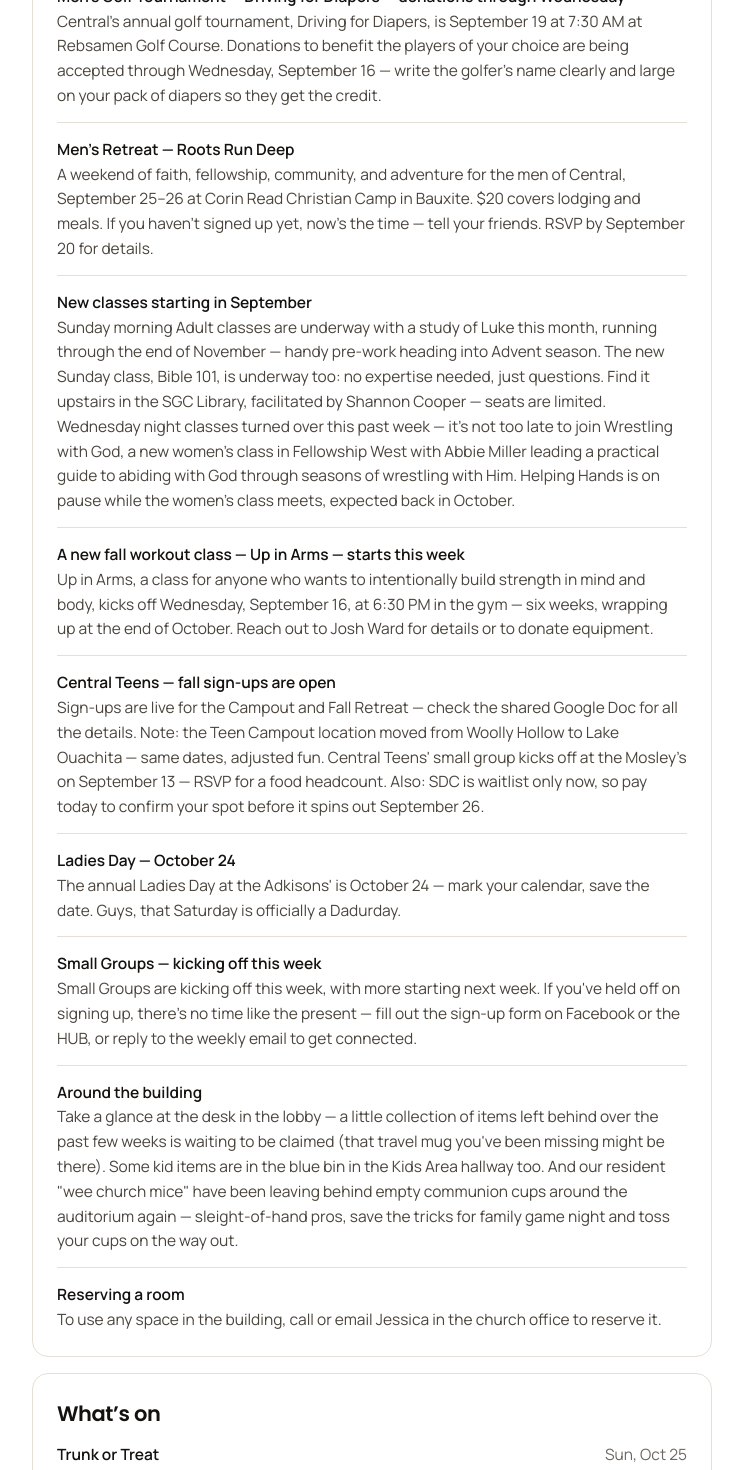
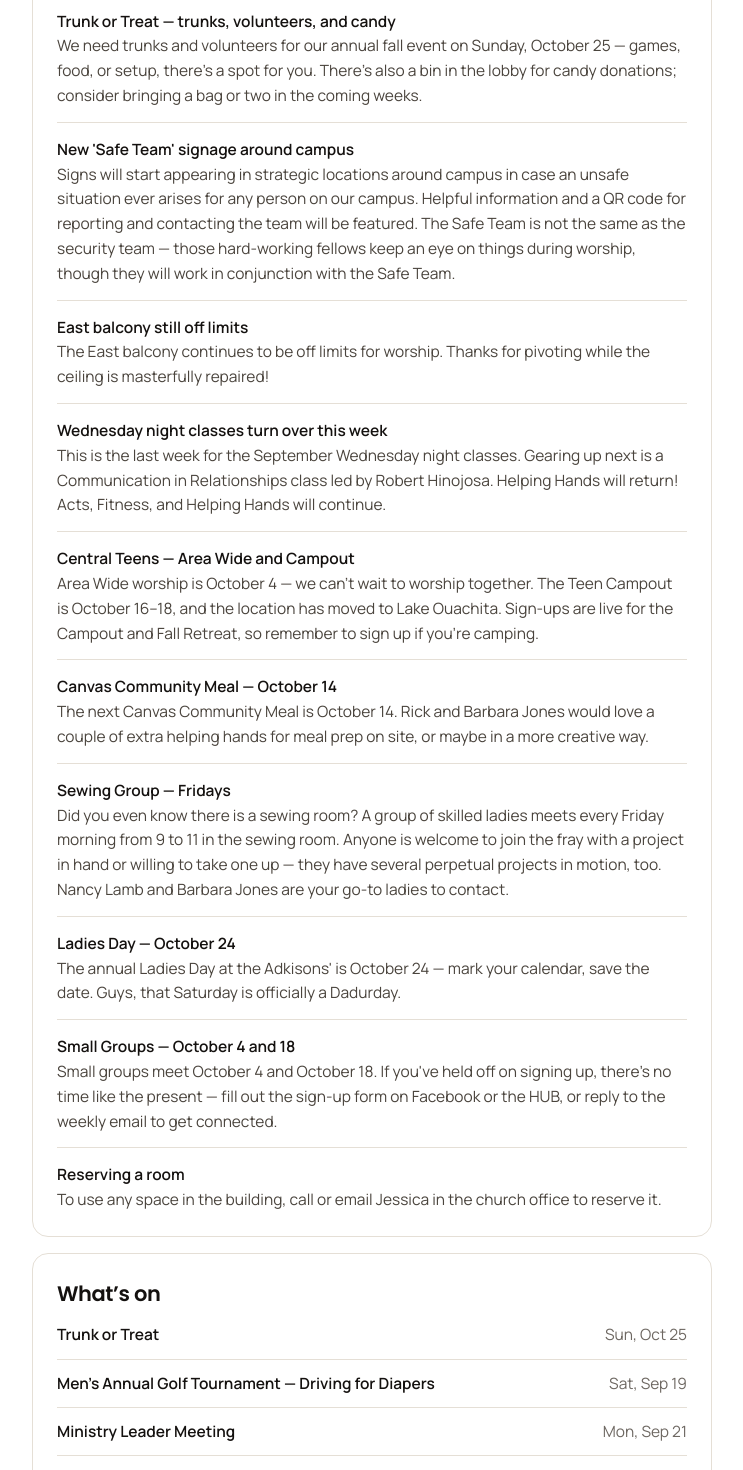
Before and after one commit to tmcmanus1994/central-church, a Next.js app: page /hub in a window 1280 px wide. Shown: the part 840-2310 px from the top of the page, without its empty margins (268-1011 px from the left). Built offline with nearby package versions, Linux system fonts and the light colour scheme.

Commit message:
Bulletin update — September 27, 2026
Co-Authored-By: Claude Sonnet 5.5 <noreply@anthropic.com>

```diff
--- a/src/content/bulletin-events.ts
+++ b/src/content/bulletin-events.ts
@@ -30,49 +30,6 @@ export interface BulletinEvent extends ChurchEvent {
 
 export const bulletinEvents: BulletinEvent[] = [
   {
-    slug: "mentorship-kickoff",
-    title: "OnRamp Mentoring Kickoff",
-    start: "2026-09-01T09:00:00-05:00",
-    allDay: true,
-    location: "823 W 6th St, Little Rock",
-    description:
-      "Mentoring starts back for the school year, meeting Tuesday evenings.",
-    tag: "Outreach",
-    ministrySlug: "outreach",
-    aliases: ["Mentorship Kickoff", "OnRamp Kickoff", "Mentoring Kickoff"],
-  },
-  {
-    slug: "area-wide-worship",
-    title: "Area Wide Worship Night",
-    start: "2026-08-30T18:00:00-05:00",
-    location: "823 W 6th St, Little Rock",
-    description:
-      "Central hosts the central Arkansas family of churches for an evening of song and prayer. No childcare is provided, though the kids area will be open for movers and shakers.",
-    tag: "All Church",
-    aliases: ["Area Wide Worship"],
-  },
-  {
-    slug: "sunday-funday-sept-6",
-    title: "Sunday Funday",
-    start: "2026-09-06T09:00:00-05:00",
-    allDay: true,
-    location: "Central Kids Wing",
-    description: "A morning of games and fun for Central Kids.",
-    tag: "Central Kids",
-    ministrySlug: "children",
-  },
-  {
-    slug: "canvas-community-meal-sept9",
-    title: "Canvas Community Meal",
-    start: "2026-09-09T18:00:00-05:00",
-    location: "823 W 6th St, Little Rock",
-    description:
-      "Serving the homeless community an evening meal, as we do the second Wednesday of every month.",
-    tag: "Outreach",
-    ministrySlug: "outreach",
-    aliases: ["Canvas", "Canvas Community", "Canvas Meal"],
-  },
-  {
     slug: "mens-golf-tournament",
     title: "Men's Annual Golf Tournament — Driving for Diapers",
     start: "2026-09-19T07:30:00-05:00",
@@ -97,28 +54,6 @@ export const bulletinEvents: BulletinEvent[] = [
     aliases: ["Roots Run Deep"],
   },
   {
-    slug: "small-groups-kickoff",
-    title: "Small Groups Kickoff",
-    start: "2026-09-13T09:00:00-05:00",
-    allDay: true,
-    location: "823 W 6th St, Little Rock",
-    description:
-      "Small Groups kick off for the year. If you're on the fence or need some direction, fill out the sign-up form on Facebook or the HUB.",
-    tag: "Life Groups",
-    ministrySlug: "life-groups",
-  },
-  {
-    slug: "teens-small-group-kickoff",
-    title: "Central Teens Small Group Kickoff",
-    start: "2026-09-13T09:00:00-05:00",
-    allDay: true,
-    location: "The Mosley's",
-    offsite: true,
-    description: "Central Teens' small group kicks off at the Mosley's — RSVP for a food headcount.",
-    tag: "Central Teens",
-    ministrySlug: "teens",
-  },
-  {
     slug: "teens-sdc-trip",
     title: "Teens Trip — Silver Dollar City",
     start: "2026-09-26T09:00:00-05:00",
@@ -137,7 +72,7 @@ export const bulletinEvents: BulletinEvent[] = [
     allDay: true,
     location: "823 W 6th St, Little Rock",
     description:
-      "Weekly children's giving in the galvanized tub makes its comeback. More info as the first Sunday of the month gets closer.",
+      "Kids' giving in the galvanized tub at the front of the auditorium helps fund Thanksgiving meals for Central friends and neighbors. Weekly giving starts October 4.",
     tag: "All Church",
   },
   {
@@ -156,7 +91,7 @@ export const bulletinEvents: BulletinEvent[] = [
     start: "2026-10-14T18:00:00-05:00",
     location: "823 W 6th St, Little Rock",
     description:
-      "Serving the homeless community an evening meal, as we do the second Wednesday of every month.",
+      "Serving the homeless community an evening meal, as we do the second Wednesday of every month. A couple of extra helping hands are welcome for meal prep on site.",
     tag: "Outreach",
     ministrySlug: "outreach",
     aliases: ["Canvas", "Canvas Community", "Canvas Meal"],
@@ -168,7 +103,7 @@ export const bulletinEvents: BulletinEvent[] = [
     allDay: true,
     location: "823 W 6th St, Little Rock",
     description:
-      "Candy donation bins will be in the lobby in the coming weeks to help supply games for the costumed ones.",
+      "Trunks and volunteers are needed for games, food, or setup — sign up in the weekly email. A bin in the lobby collects candy donations for the friends and neighbors attending our annual fall event.",
     tag: "All Church",
   },
   {
@@ -209,6 +144,54 @@ export const bulletinEvents: BulletinEvent[] = [
     description: "Baby shower for Emelia Duréy.",
     tag: "All Church",
     aliases: ["E. Duréy baby shower", "E. Durey baby shower"],
+  },
+  {
+    slug: "small-groups-oct4",
+    title: "Small Groups Meet",
+    start: "2026-10-04T09:00:00-05:00",
+    allDay: true,
+    location: "823 W 6th St, Little Rock",
+    description:
+      "Small groups meet. If you haven't signed up, fill out the sign-up form on Facebook or the HUB.",
+    tag: "Life Groups",
+    ministrySlug: "life-groups",
+    aliases: ["Small groups meet"],
+  },
+  {
+    slug: "teen-campout",
+    title: "Teen Campout",
+    start: "2026-10-16T00:00:00-05:00",
+    end: "2026-10-18T23:59:00-05:00",
+    allDay: true,
+    location: "Lake Ouachita",
+    offsite: true,
+    description:
+      "Central Teens' fall campout, now at Lake Ouachita. Sign-ups are live — remember to sign up if you're camping.",
+    tag: "Central Teens",
+    ministrySlug: "teens",
+    aliases: ["Campout", "Teens Campout"],
+  },
+  {
+    slug: "small-groups-oct18",
+    title: "Small Groups Meet",
+    start: "2026-10-18T09:00:00-05:00",
+    allDay: true,
+    location: "823 W 6th St, Little Rock",
+    description:
+      "Small groups meet. If you haven't signed up, fill out the sign-up form on Facebook or the HUB.",
+    tag: "Life Groups",
+    ministrySlug: "life-groups",
+    aliases: ["Small groups meet"],
+  },
+  {
+    slug: "daylight-saving-ends",
+    title: "Daylight Saving Time Ends",
+    start: "2026-11-01T09:00:00-06:00",
+    allDay: true,
+    location: "823 W 6th St, Little Rock",
+    description: "Fall back! Clocks go back one hour.",
+    tag: "All Church",
+    aliases: ["Daylight Savings"],
   },
   {
     slug: "ministry-leader-meeting",
@@ -317,6 +300,38 @@ export const withheldFromBulletin: { item: string; reason: string }[] = [
     item: "Roger Baker — health struggles",
     reason: "health information about a named individual",
   },
+  {
+    item: "The McEuen family — grieving the death of John (uncle to Matt McEuen)",
+    reason: "bereavement information about named individuals",
+  },
+  {
+    item: "Matt Thomas — hospitalized in Conway with a virus",
+    reason: "health information about a named individual",
+  },
+  {
+    item: "Nick Garlington — recovering from shoulder surgery",
+    reason: "health information about a named individual",
+  },
+  {
+    item: "Oden Moore (6, son of a friend of Becky Bell) — leukemia diagnosis",
+    reason: "health information naming a minor — extra caution beyond the usual policy",
+  },
+  {
+    item: "Emelia Duréy and Maggie Payne — expecting, January",
+    reason: "member-personal, no public shower date given",
+  },
+  {
+    item: "Barbara Hubert, Bobby Hall, Holly Perry — continued prayers",
+    reason: "named prayer requests, presumed health-related",
+  },
+  {
+    item: "Landon Dillie's personal email address (OnRamp Mentoring contact)",
+    reason: "personal email address",
+  },
+  {
+    item: "Rick and Barbara Jones's personal email address (Canvas meal prep helpers)",
+    reason: "personal email address",
+  },
   { item: "Weekly offering and budget figures", reason: "internal finances" },
   {
     item: "Service members list — Tevin Patillo, Chris McNair, Cornelius Hood, Kyla Jeter",
--- a/src/content/bulletin.ts
+++ b/src/content/bulletin.ts
@@ -78,52 +78,54 @@ export interface Bulletin {
 }
 
 export const bulletin: Bulletin = {
-  weekOf: "September 13, 2026",
+  weekOf: "September 27, 2026",
 
   announcements: [
     {
-      title: "City Connections hygiene drive — all month",
-      body: "September is hygiene product collection month, partnering with City Connections to serve Little Rock students and their families. Drop items in the collection bin in the lobby any Sunday this month.",
+      title: "City Connections hygiene drive — last week",
+      body: "This is the last week to bring September hygiene items. Drop them in the collection bin in the lobby — we collect, City Connections delivers to students and families in local Little Rock schools. Donations are also welcome through our giving portal if that's easier.",
     },
     {
-      title: "Ministry Leaders — meeting moved to 9/21",
-      body: "The Ministry Leaders meeting got pushed back a week, to September 21. Come prepared with your 2027 dates and budgets — keep an eye out for RSVP info.",
+      title: "Kids Harvest is coming",
+      body: "Harvest Month begins October 1, and kids' giving in the galvanized tub at the front of the auditorium starts October 4. It helps fund Thanksgiving meals for Central friends and neighbors. Keep your ears and eyes open for Harvest info — it's coming!",
     },
     {
-      title: "Men's Golf Tournament — Driving for Diapers — donations through Wednesday",
-      body: "Central's annual golf tournament, Driving for Diapers, is September 19 at 7:30 AM at Rebsamen Golf Course. Donations to benefit the players of your choice are being accepted through Wednesday, September 16 — write the golfer's name clearly and large on your pack of diapers so they get the credit.",
-      contact: { name: "Josh Ward" },
+      title: "Trunk or Treat — trunks, volunteers, and candy",
+      body: "We need trunks and volunteers for our annual fall event on Sunday, October 25 — games, food, or setup, there's a spot for you. There's also a bin in the lobby for candy donations; consider bringing a bag or two in the coming weeks.",
+      href: "https://links.breezechms.com/ls/click?upn=u001.I1QWnEUjRQZmeILWJHEKPU4O4vzzz8eV-2BGcq3KM7D2Uewf1tcPqQEO5kTANtgBiKnuZt0OMW4pla3cuasSKqaA-3D-3Dwzii_Ku09AMy-2B3ZRmoeP2WV7CZI-2BJM-2Fi0nwKLi1tQUOIAw-2FicUOU25O2ryf-2BhNjP62rjZtVnPWhsN-2Fuuz253MmgKCBmCZsnQvBxp0BIrqUv5tPmnXjk9qmjuTe-2F0pBiSW4a1Q2v0IFLiRHGf1eP3ENQCi0xbxQI9JqeCVGBhbOfE2Hpk1um-2FQAWQCHnGWb4WRCD9rcfT39PlgeIrNP5AAgHoasH7u0dma-2BISShTTqVdN7Q9BCJXoaM7p5up6l6-2BGTiQBgVNHNTgMuun59fqXgpXmvJm0erT5mI7EaB5VWOMfzP3bfJxBlQWfAIRNQW43lpZWt",
     },
     {
-      title: "Men's Retreat — Roots Run Deep",
-      body: "A weekend of faith, fellowship, community, and adventure for the men of Central, September 25–26 at Corin Read Christian Camp in Bauxite. $20 covers lodging and meals. If you haven't signed up yet, now's the time — tell your friends. RSVP by September 20 for details.",
-      contact: { name: "Ben Thomas" },
+      title: "New 'Safe Team' signage around campus",
+      body: "Signs will start appearing in strategic locations around campus in case an unsafe situation ever arises for any person on our campus. Helpful information and a QR code for reporting and contacting the team will be featured. The Safe Team is not the same as the security team — those hard-working fellows keep an eye on things during worship, though they will work in conjunction with the Safe Team.",
     },
     {
-      title: "New classes starting in September",
-      body: "Sunday morning Adult classes are underway with a study of Luke this month, running through the end of November — handy pre-work heading into Advent season. The new Sunday class, Bible 101, is underway too: no expertise needed, just questions. Find it upstairs in the SGC Library, facilitated by Shannon Cooper — seats are limited. Wednesday night classes turned over this past week — it's not too late to join Wrestling with God, a new women's class in Fellowship West with Abbie Miller leading a practical guide to abiding with God through seasons of wrestling with Him. Helping Hands is on pause while the women's class meets, expected back in October.",
+      title: "East balcony still off limits",
+      body: "The East balcony continues to be off limits for worship. Thanks for pivoting while the ceiling is masterfully repaired!",
     },
     {
-      title: "A new fall workout class — Up in Arms — starts this week",
-      body: "Up in Arms, a class for anyone who wants to intentionally build strength in mind and body, kicks off Wednesday, September 16, at 6:30 PM in the gym — six weeks, wrapping up at the end of October. Reach out to Josh Ward for details or to donate equipment.",
-      contact: { name: "Josh Ward" },
+      title: "Wednesday night classes turn over this week",
+      body: "This is the last week for the September Wednesday night classes. Gearing up next is a Communication in Relationships class led by Robert Hinojosa. Helping Hands will return! Acts, Fitness, and Helping Hands will continue.",
     },
     {
-      title: "Central Teens — fall sign-ups are open",
-      body: "Sign-ups are live for the Campout and Fall Retreat — check the shared Google Doc for all the details. Note: the Teen Campout location moved from Woolly Hollow to Lake Ouachita — same dates, adjusted fun. Central Teens' small group kicks off at the Mosley's on September 13 — RSVP for a food headcount. Also: SDC is waitlist only now, so pay today to confirm your spot before it spins out September 26.",
+      title: "Central Teens — Area Wide and Campout",
+      body: "Area Wide worship is October 4 — we can't wait to worship together. The Teen Campout is October 16–18, and the location has moved to Lake Ouachita. Sign-ups are live for the Campout and Fall Retreat, so remember to sign up if you're camping.",
       contact: { name: "James Mosley", email: "james@arcentralchurch.org" },
+    },
+    {
+      title: "Canvas Community Meal — October 14",
+      body: "The next Canvas Community Meal is October 14. Rick and Barbara Jones would love a couple of extra helping hands for meal prep on site, or maybe in a more creative way.",
+    },
+    {
+      title: "Sewing Group — Fridays",
+      body: "Did you even know there is a sewing room? A group of skilled ladies meets every Friday morning from 9 to 11 in the sewing room. Anyone is welcome to join the fray with a project in hand or willing to take one up — they have several perpetual projects in motion, too. Nancy Lamb and Barbara Jones are your go-to ladies to contact.",
     },
     {
       title: "Ladies Day — October 24",
       body: "The annual Ladies Day at the Adkisons' is October 24 — mark your calendar, save the date. Guys, that Saturday is officially a Dadurday.",
     },
     {
-      title: "Small Groups — kicking off this week",
-      body: "Small Groups are kicking off this week, with more starting next week. If you've held off on signing up, there's no time like the present — fill out the sign-up form on Facebook or the HUB, or reply to the weekly email to get connected.",
-    },
-    {
-      title: "Around the building",
-      body: "Take a glance at the desk in the lobby — a little collection of items left behind over the past few weeks is waiting to be claimed (that travel mug you've been missing might be there). Some kid items are in the blue bin in the Kids Area hallway too. And our resident \"wee church mice\" have been leaving behind empty communion cups around the auditorium again — sleight-of-hand pros, save the tricks for family game night and toss your cups on the way out.",
+      title: "Small Groups — October 4 and 18",
+      body: "Small groups meet October 4 and October 18. If you've held off on signing up, there's no time like the present — fill out the sign-up form on Facebook or the HUB, or reply to the weekly email to get connected.",
     },
     {
       title: "Reserving a room",
@@ -169,6 +171,12 @@ export const bulletin: Bulletin = {
         "Donate items in the foyer any time. Appointments can be made for large donations. Extra hands are needed hanging donations Wednesday mornings, 9–11 AM — come one week a month or every week.",
       contact: "Lacey Hines or Lizzie Wolhuter",
       href: "/ministries/kids-closet",
+    },
+    {
+      name: "Sewing Group",
+      when: "Fridays, 9–11 AM",
+      detail: "Meets in the sewing room. Anyone is welcome, with a project in hand or willing to take one up.",
+      contact: "Nancy Lamb or Barbara Jones",
     },
     {
       name: "Freedom Prayer",
@@ -245,7 +253,7 @@ export const bulletin: Bulletin = {
     {
       name: "Helping Hands",
       detail:
-        "An actionable opportunity to offer support and assistance to existing Central ministries. On pause while the women's class meets; expected back in October.",
+        "An actionable opportunity to offer support and assistance to existing Central ministries. Returns this week.",
       room: "SGC Upstairs, Kids Closet hallway",
     },
     {
@@ -256,11 +264,9 @@ export const bulletin: Bulletin = {
       teacher: "Josh Ward",
     },
     {
-      name: "Wrestling with God",
-      detail:
-        "A women's class working through a practical guide to abiding with God through seasons of wrestling with Him.",
-      room: "Fellowship West",
-      teacher: "Abbie Miller",
+      name: "Communication in Relationships",
+      detail: "Gearing up after this week's turnover of the September Wednesday night classes.",
+      teacher: "Robert Hinojosa",
     },
     {
       name: "Share",
@@ -285,20 +291,20 @@ export const bulletin: Bulletin = {
 
   orderOfWorship: [
     "Step by Step (15)",
-    "Welcome: Bell Family",
-    "Firm Foundation",
-    "Blessed Assurance (480)",
-    "We Shall Assemble",
-    "Communion: Josh Ward",
+    "Welcome",
+    "Shout Hallelujah",
+    "Hallelujah Praise Jehovah",
+    "Let Your Spirit Come",
+    "Communion (Family Style)",
     "As the Deer",
-    "Prayer for the Lost",
+    "Wonderful Merciful Savior",
+    "Amazing Love",
     "Dismiss Children's Church",
-    "10,000 Reasons",
+    "Lord, Be There",
     "Scripture Reading",
     "Sermon: Steven Hovater",
-    "A Common Love",
-    "Family News",
-    "When We All Get to Heaven (853)",
+    "Blessed Be the Tie",
+    "Family News / Harvest Month",
     "Sending Blessing",
   ],
 
@@ -337,6 +343,7 @@ export const bulletin: Bulletin = {
   ],
 
   archive: [
+    "September 13, 2026",
     "September 6, 2026",
     "August 30, 2026",
     "August 23, 2026",
```
Also changed, not shown: runs/2026-09-29-summary.md (added, +25 -0 lines).
